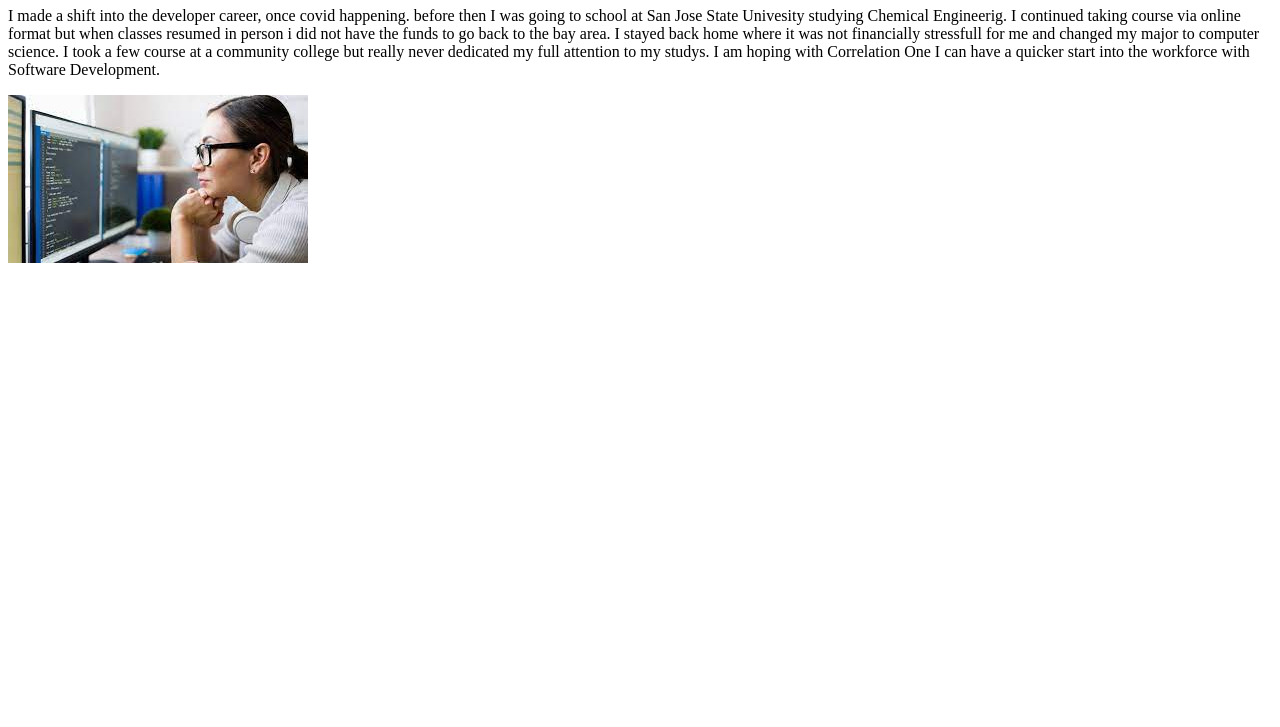
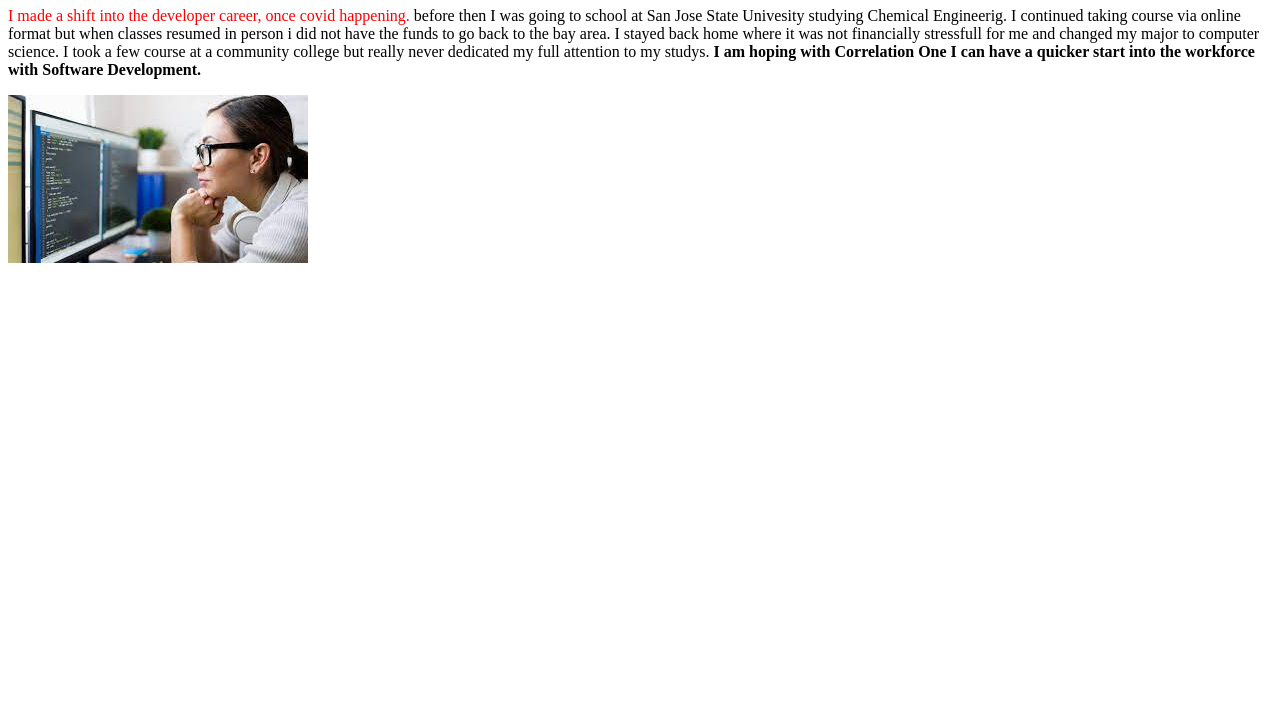
Before and after one commit to anisgonzalez/project_5, a plain HTML site: page mywebsite.com/about-us.html in a window 1280 px wide. Shown: the part 73-800 px from the top of the page. Drawn offline with Linux system fonts and the light colour scheme.

Commit message:
Update about-us.html
change color and bolded words

```diff
--- a/mywebsite.com/about-us.html
+++ b/mywebsite.com/about-us.html
@@ -6,7 +6,7 @@
 <body>
 
 <h1>Learn more about me</h1>
-<p>I made a shift into the developer career, once covid happening. before then I was going to school at San Jose State Univesity studying Chemical Engineerig. I continued taking course via online format but when classes resumed in person i did not have the funds to go back to the bay area. I stayed back home where it was not financially stressfull for me and changed my major to computer science. I took a few course at a community college but really never dedicated my full attention to my studys. I am hoping with Correlation One I can have a quicker start into the workforce with Software Development.
+<p><span style="color:red;">I made a shift into the developer career, once covid happening.</span> before then I was going to school at San Jose State Univesity studying Chemical Engineerig. I continued taking course via online format but when classes resumed in person i did not have the funds to go back to the bay area. I stayed back home where it was not financially stressfull for me and changed my major to computer science. I took a few course at a community college but really never dedicated my full attention to my studys.<strong> I am hoping with Correlation One I can have a quicker start into the workforce with Software Development.</strong>
 </p>
 <img src="img_123456.jpg" alt="Software Developer"
 </body>
```
